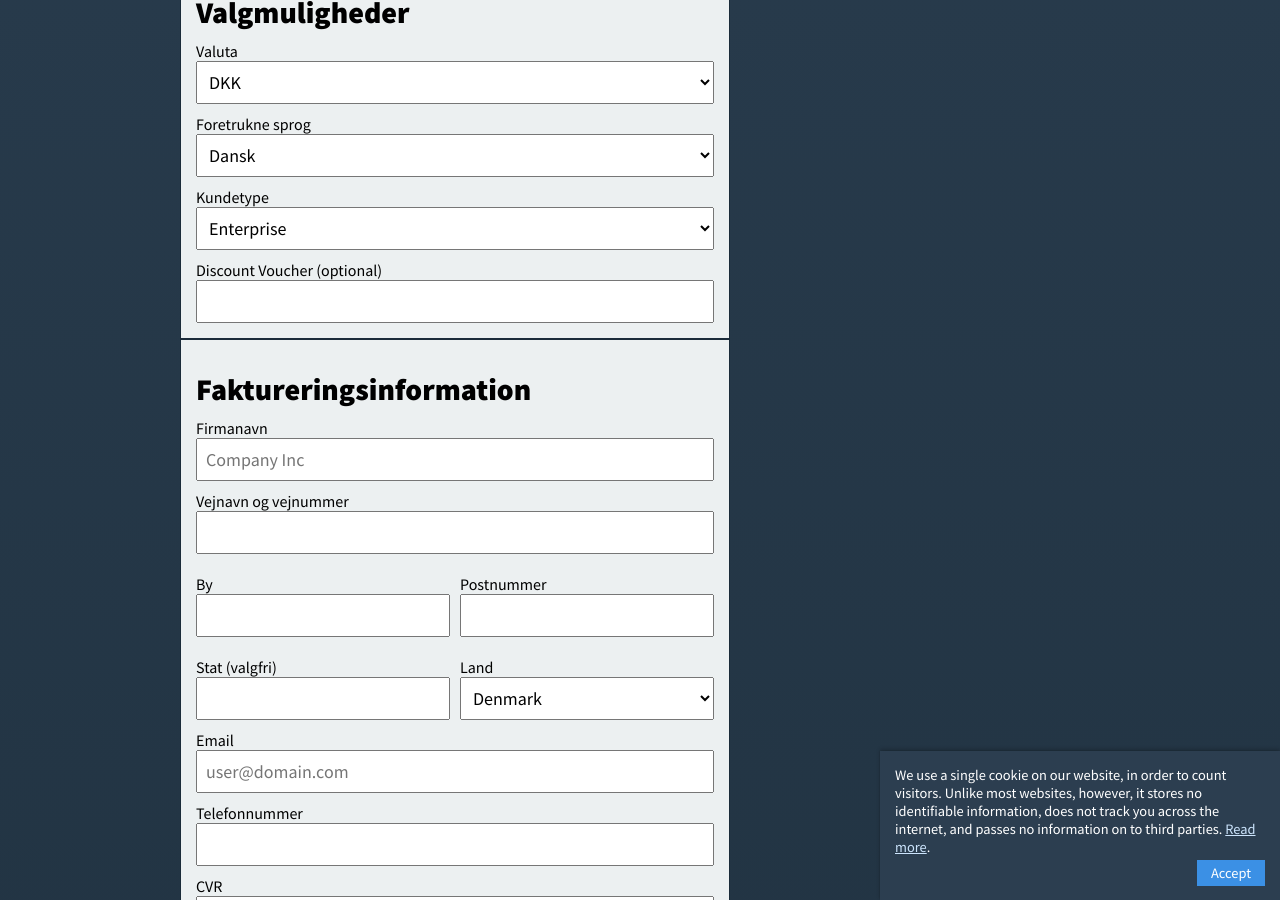
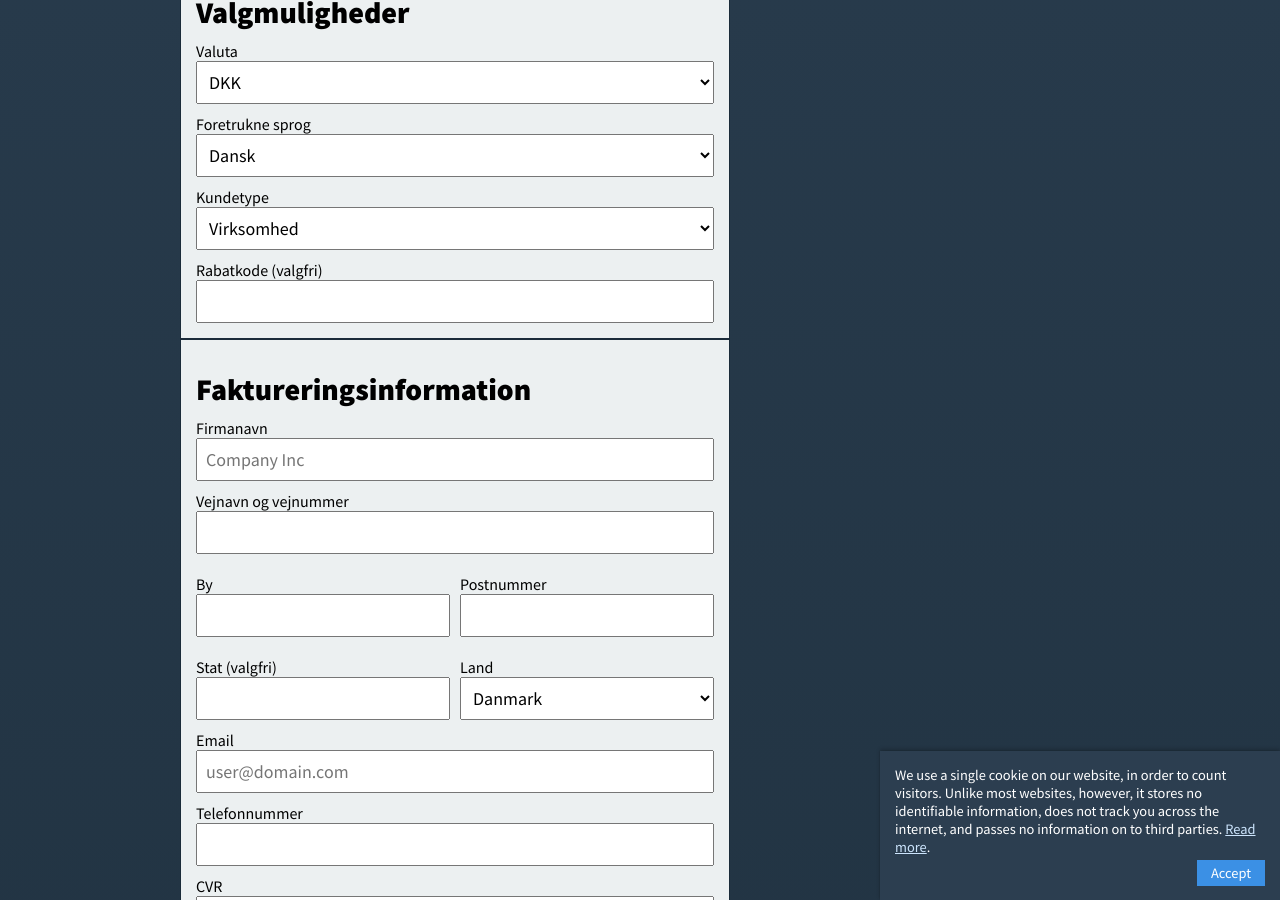
Before and after one commit to derangeddk/deranged.dk, a Jekyll site: the page built from fix-google-analytics/index.html, in a window 1280 px wide and 900 px high, scrolled down 2579 px. Built offline with Jekyll 4.4.1, drawn with Linux system fonts in a browser that asks for light colours; some of the changed lines change nothing that is shown.

Commit message:
Fix missing localization and small text issues

```diff
--- a/_includes/fix_analytics_signup_form.html
+++ b/_includes/fix_analytics_signup_form.html
@@ -49,7 +49,7 @@
                     required
                 >
                     <option value="DKK">DKK</option>
-                    <option value="EUR">Euro</option>
+                    <option value="EUR">EUR</option>
                 </select>
             </label>
             <label>
@@ -70,12 +70,18 @@
                     name="customer_type"
                     required
                 >
-                    <option value="company">Enterprise</option>
-                    <option value="person">Private</option>
+                    <option value="company">
+                        {% if include.language == "danish" %} Virksomhed {% else %} Company {% endif %}
+                    </option>
+                    <option value="person">
+                        {% if include.language == "danish" %} Privatperson {% else %} Individual {% endif %}
+                    </option>
                 </select>
             </label>
             <label>
-                <span>Discount Voucher (optional)</span>
+                <span>
+                    {% if include.language == "danish" %} Rabatkode (valgfri) {% else %} Discount Voucher (optional) {% endif %}
+                </span>
                 <input
                     type="text"
                     name="voucher"
@@ -143,7 +149,7 @@
                         name="location_country_id"
                         required
                     >
-                        <option value="DK">Denmark</option>
+                        <option value="DK">Danmark</option>
                     </select>
                 </label>
             </div>
@@ -169,7 +175,7 @@
                     {% if include.language == "danish" %}
                         CVR
                     {% else %}
-                        Registration No. (such as VAT or CVR)
+                        Company registration no.
                     {% endif %}
                 </span>
                 <input
@@ -183,7 +189,7 @@
                     {% if include.language == "danish" %}
                         Jeg accepterer <a target="_blank" href="/fix-google-analytics/vilkaar">vilkår og databehandleraftale</a>
                     {% else %}
-                        I accept the terms and conditions
+                        I accept the <a target="_blank" href="/fix-google-analytics/vilkaar">terms and conditions</a>
                     {% endif %}
                 </span>
                 <input
```
